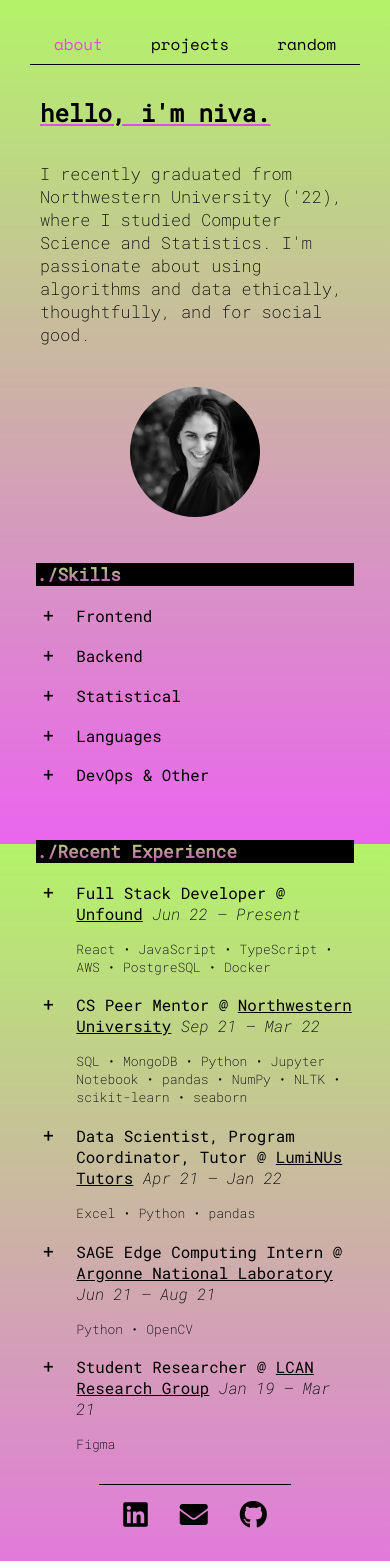
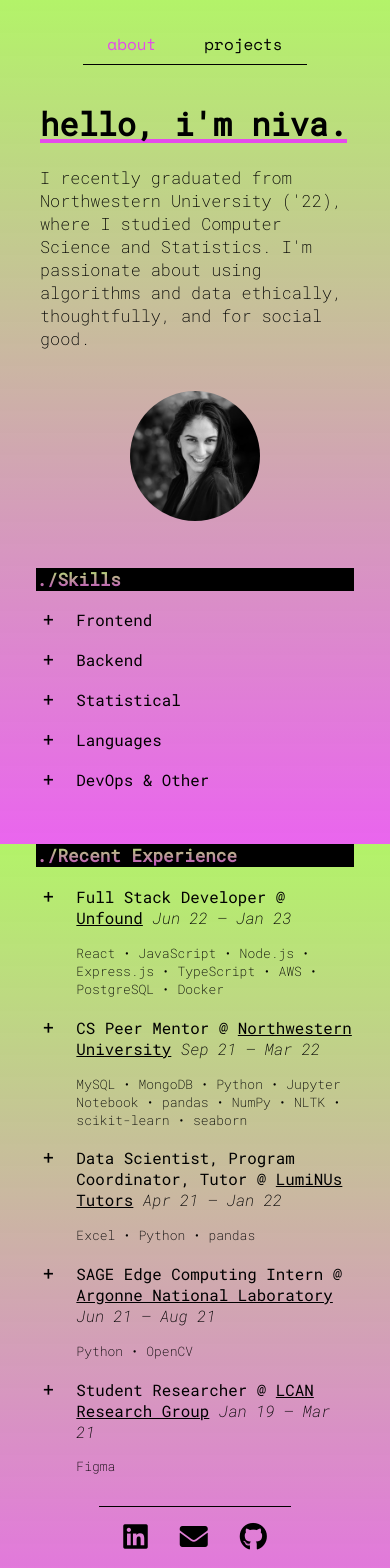
Before and after one commit to nnr-nnr/my-portfolio-site, a React (Create React App) app: page / in a window 390 px wide. Shown: the top 1568 px of the page. Built offline with nearby package versions, Linux system fonts and the light colour scheme.

Commit message:
removed ‘Random’, details font more weighty/readable, title animation, mobile projects format, GitHub link

```diff
--- a/src/App.js
+++ b/src/App.js
@@ -2,7 +2,7 @@ import About from "./routes/About";
 import { BrowserRouter as Router, Routes, Route, Link } from "react-router-dom";
 import Projects from "./routes/Projects";
 import "./index.css";
-import Random from "./routes/Random";
+// import Random from "./routes/Random";
 
 function App() {
   return (
@@ -12,7 +12,7 @@ function App() {
         <Route path="/" element={<About />}></Route>
         <Route path="/about" element={<About />}></Route>
         <Route path="/projects" element={<Projects />}></Route>
-        <Route path="/random" element={<Random />}></Route>
+        {/* <Route path="/random" element={<Random />}></Route> */}
         <Route path="*" element={<About />}></Route>
       </Routes>
     </Router>
--- a/src/components/Footer.js
+++ b/src/components/Footer.js
@@ -24,7 +24,7 @@ export default function Footer() {
       <a
         className="footerLink"
         rel="noreferrer"
-        href="https://github.com/nnr-nnr/my-portfolio-site"
+        href="https://github.com/nnr-nnr"
         target="_blank"
         title="Code for this website."
       >
--- a/src/components/Navbar.js
+++ b/src/components/Navbar.js
@@ -4,7 +4,7 @@ import "../css/Navbar.css";
 
 export default function Navbar({ currTab = "about" }) {
   const [tab, setTab] = useState(currTab);
-  const tabs = ["about", "projects", "random"];
+  const tabs = ["about", "projects"]; //, "random"];
   return (
     <>
       <nav id="header">
--- a/src/css/About.css
+++ b/src/css/About.css
@@ -59,17 +59,42 @@ ul > li {
   border-radius: 50%;
 }
 
-h1 {
+.title-holder {
+  width: fit-content;
+}
+
+.title-underline {
+  height: 4px;
+  position: relative;
+  z-index: 0;
+  top: -6px;
+  background-color: rgb(229, 74, 235);
+
+  animation: slideLeft 2s;
+}
+@keyframes slideLeft {
+  0% {
+    transform: scaleX(0);
+    translate: -50%;
+  }
+  100% {
+    transform: scaleX(1);
+  }
+}
+.title-holder > h1 {
   font-family: "Roboto Mono", monospace;
   font-size: 200%;
   font-weight: 600;
-  text-decoration: underline rgb(229, 74, 235);
+  margin-bottom: 0;
+  z-index: 100;
+  position: relative;
 
+  /* text-decoration: underline rgb(229, 74, 235); */
   /*  for safari */
-  -webkit-text-decoration-line: underline !important;
+  /* -webkit-text-decoration-line: underline !important;
   -webkit-text-decoration-color: rgb(229, 74, 235) !important;
   -webkit-text-decoration-style: solid !important;
-  -webkit-text-decoration-thickness: 2px !important;
+  -webkit-text-decoration-thickness: 2px !important; */
 }
 
 h2 {
@@ -127,6 +152,11 @@ h3 > a:hover {
   text-align: left;
   font-weight: 200;
   font-size: 90%;
+}
+
+/* NEW 02/2023 */
+ul.description {
+  font-weight: 400;
 }
 
 /* ul li .unexpanded::marker {
--- a/src/css/Projects.css
+++ b/src/css/Projects.css
@@ -6,19 +6,7 @@
   width: 90%;
   padding-top: 1em;
   padding-bottom: 1em;
-
-  /* animation-duration: 1s; */
-  /* animation-name: slidein; */
 }
-
-/* @keyframes slidein {
-  from {
-    margin-bottom: -50%;
-  }
-  to {
-    margin-bottom: 0%;
-  }
-} */
 
 .projectsMain > .maintext {
   padding-top: 2em;
@@ -126,6 +114,12 @@ a.project {
   #abt1 {
     flex-direction: column;
   }
+  .project {
+    padding: 4vmin;
+  }
+  #projectContainer {
+    width: 100%;
+  }
 
   #tabs a {
     font-size: medium;
--- a/src/data/curve.js
+++ b/src/data/curve.js
@@ -1,5 +1,5 @@
 export default function hist() {
-  const numCurves = Math.floor(Math.random() * 8) + 2;
+  const numCurves = Math.floor(Math.random() * 9) + 2;
 
   const resolution = Math.floor(75 / numCurves);
   let allCurves = Array(resolution * numCurves).fill(null);
--- a/src/data/info.js
+++ b/src/data/info.js
@@ -6,13 +6,23 @@ export const recentExperience = [
       link: "https://unfound.app/",
     },
     startDate: "Jun 22",
-    endDate: "Present",
+    endDate: "Jan 23",
     description: [
-      "Design and develop The Unfounder Sorter, a survey platform for connecting 20k+ users to crowd-sourced local gems.",
-      "Create recommendation algorithm and implement sharing capabilities to optimize user satisfaction and stickiness.",
-      "Build and maintain REST APIs; manage backend AWS processes with tools like PostgreSQL.",
+      "Designed and developed The Unfounder Sorter, a survey platform for connecting 20k+ users to crowd-sourced local gems.",
+      "Created recommendation algorithm and implemented sharing capabilities to optimize user experience and stickiness.",
+      "Built & maintained REST APIs; managed backend AWS processes with TypeScript, PostgreSQL, Node, and Express.js.",
+      "Worked closely with product manager and users to realize streamlined designs and seamless user interactions",
     ],
-    tools: ["React", "JavaScript", "TypeScript", "AWS", "PostgreSQL", "Docker"],
+    tools: [
+      "React",
+      "JavaScript",
+      "Node.js",
+      "Express.js",
+      "TypeScript",
+      "AWS",
+      "PostgreSQL",
+      "Docker",
+    ],
   },
   {
     role: "CS Peer Mentor",
@@ -23,11 +33,11 @@ export const recentExperience = [
     startDate: "Sep 21",
     endDate: "Mar 22",
     description: [
-      "Intro. to the Data Science Pipeline (COMP_SCI 396): Taught data collection, cleaning, visualization, modeling, EDA, and statistical & machine learning techniques to 60+ students.",
-      "Data Management and Information Processing (COMP_SCI 217): Taught complex data set modeling and organization to 60+ students.",
+      "Intro. to the Data Science Pipeline (COMP_SCI 396, 60+ students): Mentored students in data collection, cleaning, visualization, modeling, EDA, and statistical & machine learning techniques during weekly office hours.",
+      "Data Management and Information Processing (COMP_SCI 217, 60+ students): Mentored students in complex data set modeling and organization during weekly office hours.",
     ],
     tools: [
-      "SQL",
+      "MySQL",
       "MongoDB",
       "Python",
       "Jupyter Notebook",
@@ -48,7 +58,7 @@ export const recentExperience = [
     endDate: "Jan 22",
     description: [
       "Led program direction and analytics at LumiNUs Tutors, a volunteer tutoring organization that provides 1:1 mentorship to students of underserved Chicago Public Schools.",
-      "Conducted collection and analysis of learning and pedagogy data from 50+ students and 40+ tutors, including identification of program KPIs, survey development, statistical testing, and data visualizations.",
+      "Conducted collection and analysis of learning and pedagogy data from 50+ students, 40+ tutors, and three data streams, including identification of program KPIs, survey development, statistical testing, and data visualizations.",
       "Used data findings to improve program structure, materials, retention, marketing, and participant experience.",
       "Remotely tutored a CPS high schooler on the SAT, building their core competencies and honing their test-taking strategies.",
     ],
@@ -65,7 +75,7 @@ export const recentExperience = [
     endDate: "Aug 21",
     description: [
       "Developed plug-in for remote node network for comprehensive atmospheric tracking, modeling, and prediction in collaboration with climate scientists and other engineers.",
-      "Applied computer vision techniques to RADAR and LiDAR backscatter data plots to generate novel atmospheric data.",
+      "Applied computer vision techniques to RADAR and LiDAR backscatter data plots to generate novel atmospheric insights.",
     ],
     tools: ["Python", "OpenCV"],
   },
@@ -93,6 +103,10 @@ export const skillsData = [
     category: "Frontend",
     skills: [
       { level: "proficient in ", examples: "React.js, Vanilla.js, HTML, CSS" },
+      {
+        level: "working proficiency in ",
+        examples: "TypeScript",
+      },
     ],
   },
   {
@@ -116,11 +130,11 @@ export const skillsData = [
       {
         level: "proficient in ",
         examples:
-          "Python (pandas, scikit-learn, seaborn, NumPy, Matplotlib), Excel",
+          "Python (pandas, scikit-learn, Seaborn, NumPy, Matplotlib), Excel",
       },
       {
         level: "working proficiency in ",
-        examples: "R, OpenRefine",
+        examples: "R, MATLAB, OpenRefine",
       },
     ],
   },
@@ -137,7 +151,11 @@ export const skillsData = [
   {
     category: "DevOps & Other",
     skills: [
-      { level: "experience with ", examples: "Git, Docker, AWS, GCP, Unix" },
+      {
+        level: "experience with ",
+        examples:
+          "Git, Amazon Web Services, Google Could Platform, Docker, Postman, Heroku, Unix",
+      },
     ],
   },
 ];
@@ -161,6 +179,41 @@ export const projectData = [
     ],
     url: "https://fjordle.com/",
     gDriveUrl: false,
+  },
+  {
+    title:
+      "Analysis of Regional Linguistics, Sentiment Expression, and Economics: Yelp Review Data Analysis",
+    description:
+      "How do Yelp reviewers' language and sentiment expression vary by their region? By the type of business they review? By the socioeconomics of the business' neighborhood? This project compares regional linguistics and sentiment expression using ML techniques on COVID-era, publicly available U.S. Yelp review data. (NOTE: updated report is forthcoming).",
+    tags: [
+      "python",
+      "OpenRefine",
+      "NLP",
+      "scikit-learn",
+      "cs396",
+      "extendedProjectSnippet",
+      "summer21",
+      "fall23",
+      "ongoing",
+    ],
+    url: "https://nnr-nnr.github.io/PA-yelp-adi-map/",
+    gDriveUrl: false,
+  },
+  {
+    title: "Diagnosing Scatter Motion from RADAR and LiDAR Data",
+    description:
+      "Plug-in for the internationally deployed remote sensing Waggle node network that allows for comprehensive atmospheric tracking, modeling, and prediction. Applied cutting-edge computer vision techniques to RADAR and LiDAR backscatter visualizations to generate novel atmospheric data.",
+    tags: [
+      "python",
+      "opticalFlow",
+      "NAISE",
+      "edgeComputing",
+      "SAGEproject",
+      "individualProject",
+      "summer21",
+    ],
+    url: "1tGWCeW-By-Wn5EjQZ3XNEiOEsp27mryk",
+    gDriveUrl: true,
   },
   {
     title: "Differentially Private Image Classification",
@@ -191,40 +244,6 @@ export const projectData = [
       "fall21",
     ],
     url: "1flraF4HcDChIPtc6K4ymAFursWy7MiYf",
-    gDriveUrl: true,
-  },
-  {
-    title:
-      "Analysis of Regional Linguistics, Sentiment Expression, and Economics: Yelp Review Data Analysis",
-    description:
-      "How do Yelp reviewers' language and sentiment expression vary by their region? By the type of business they review? By the socioeconomics of the business' neighborhood? This project compares regional linguistics and sentiment expression using ML techniques on COVID-era, publicly available U.S. Yelp review data. (NOTE: updated report is forthcoming).",
-    tags: [
-      "python",
-      "OpenRefine",
-      "NLP",
-      "scikit-learn",
-      "cs396",
-      "extendedProjectSnippet",
-      "summer21",
-      "ongoing",
-    ],
-    url: "https://nnr-nnr.github.io/PA-yelp-adi-map/",
-    gDriveUrl: false,
-  },
-  {
-    title: "Diagnosing Scatter Motion from RADAR and LiDAR Data",
-    description:
-      "Plug-in for the internationally deployed remote sensing Waggle node network that allows for comprehensive atmospheric tracking, modeling, and prediction. Applied cutting-edge computer vision techniques to RADAR and LiDAR backscatter visualizations to generate novel atmospheric data.",
-    tags: [
-      "python",
-      "opticalFlow",
-      "NAISE",
-      "edgeComputing",
-      "SAGEproject",
-      "individualProject",
-      "summer21",
-    ],
-    url: "1tGWCeW-By-Wn5EjQZ3XNEiOEsp27mryk",
     gDriveUrl: true,
   },
   {
--- a/src/routes/About.js
+++ b/src/routes/About.js
@@ -17,7 +17,10 @@ export default function About() {
           <div className="about">
             <div id="abt1">
               <div id="bio">
-                <h1>hello, i'm niva.</h1>
+                <div className="title-holder">
+                  <h1>hello, i'm niva.</h1>
+                  <div className="title-underline"></div>
+                </div>
                 <p className="maintext">
                   I recently graduated from Northwestern University ('22), where
                   I studied Computer Science and Statistics. I'm passionate
```
